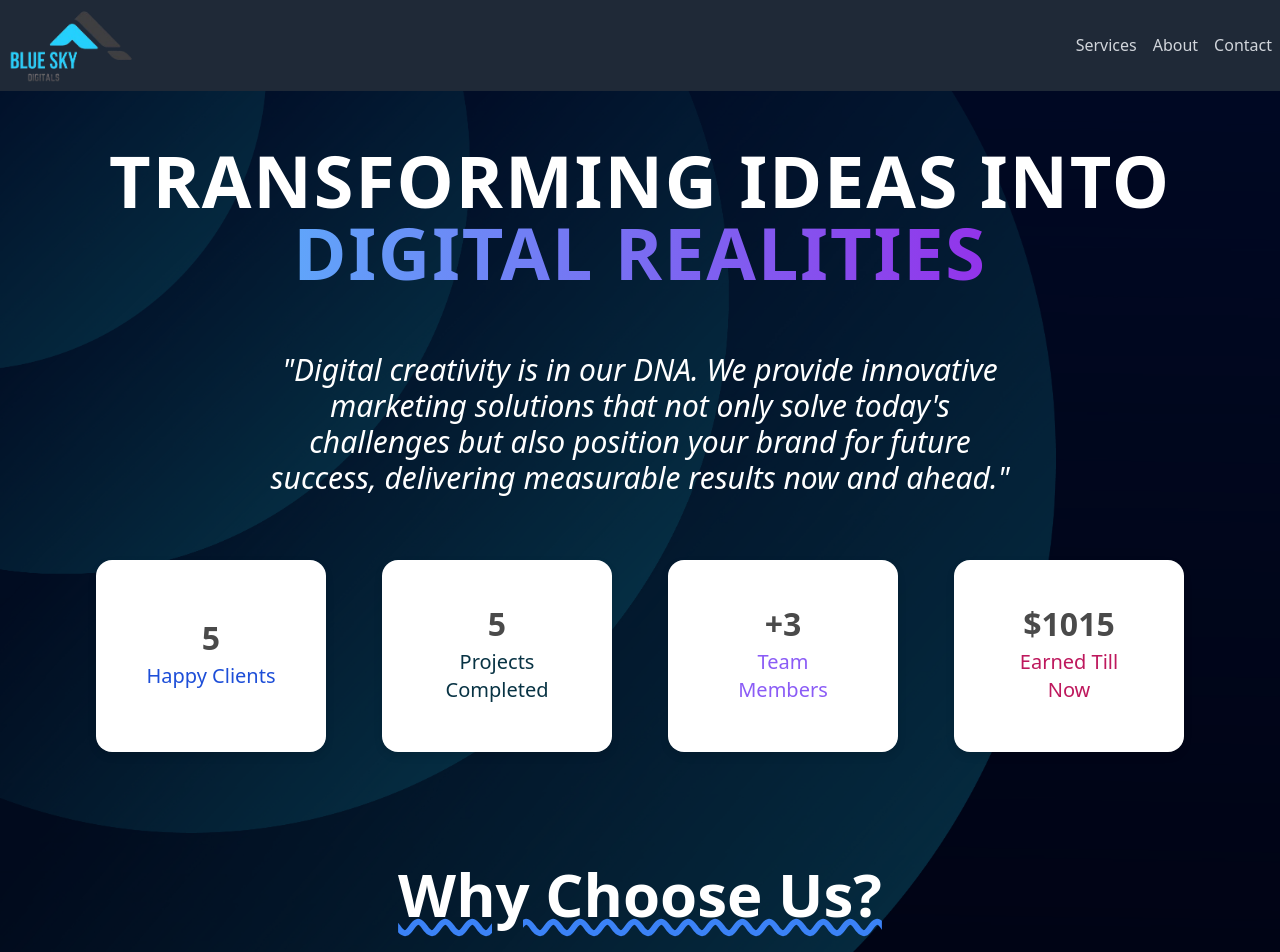
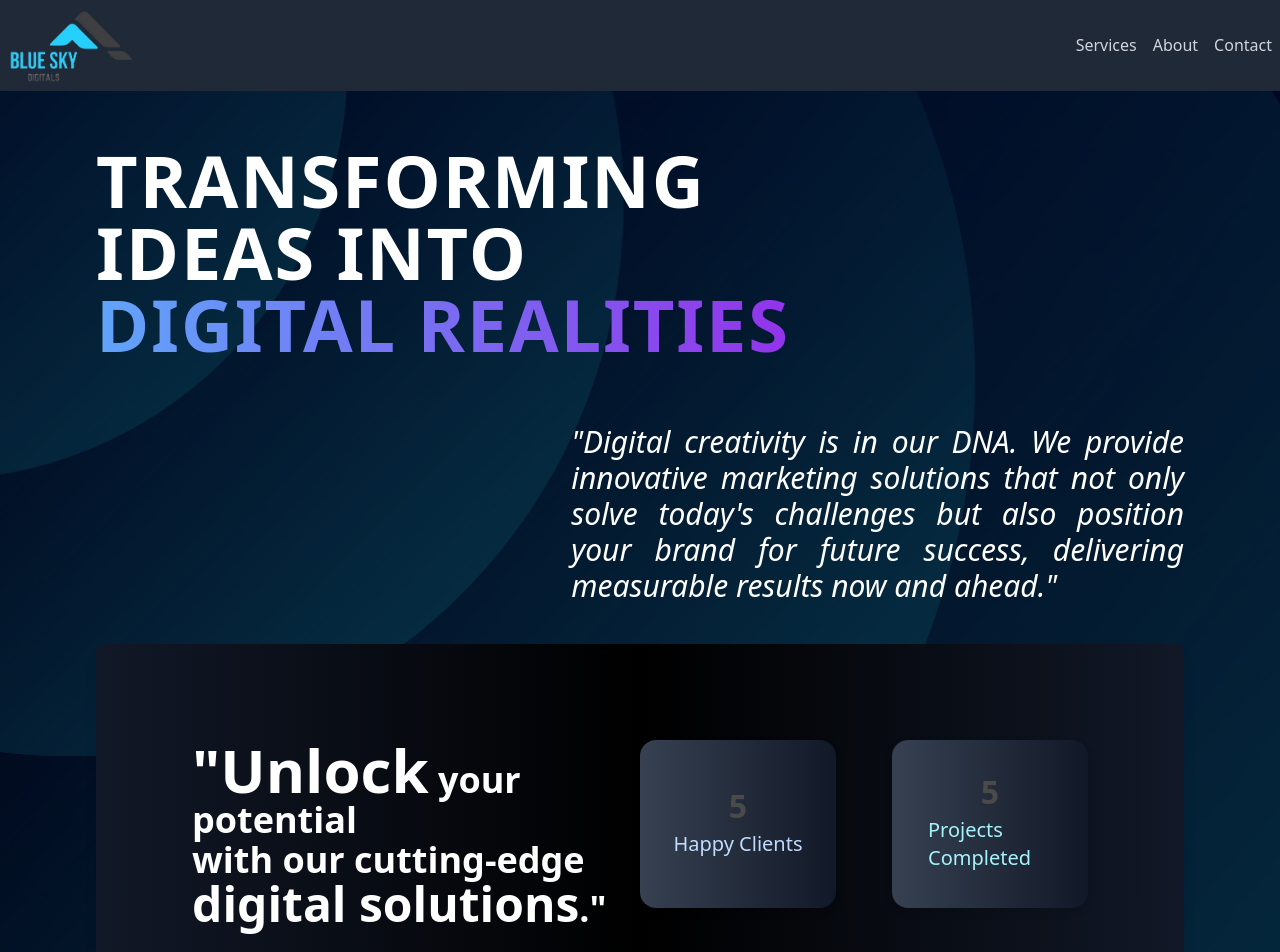
Before and after one commit to Okashanadeem/blue-sky-digitals, a React (Vite) app: page / in a window 1280 px wide. Shown: the top 952 px of the page. Built offline with nearby package versions, Linux system fonts and the light colour scheme.

Commit message:
Added styling to About

```diff
--- a/src/components/About.jsx
+++ b/src/components/About.jsx
@@ -1,4 +1,3 @@
-
 import React from 'react';
 import backgroundImage from '../assets/images/AboutBG.jpg';
 import CountUp from './CountUp.jsx';
@@ -14,43 +13,67 @@ const About = () => {
       }}
     >
       <div className="absolute inset-0 bg-black opacity-70"></div>
-      <div className="relative z-10 max-w-7xl mx-auto text-center px-4">
-        <h2 className="text-3xl sm:text-4xl md:text-5xl lg:text-6xl xl:text-7xl font-extrabold mb-6 sm:mb-8 md:mb-10 lg:mb-12 xl:mb-16 uppercase tracking-wide leading-tight animate__animated animate__fadeInDown">
-          Transforming Ideas into <span className="text-transparent bg-clip-text bg-gradient-to-r from-blue-400 to-purple-600">Digital Realities</span>
+      <div className="relative z-10 max-w-7xl mx-auto px-4">
+        <h2 className="text-3xl sm:text-4xl md:text-5xl lg:text-6xl xl:text-7xl font-extrabold mb-6 sm:mb-8 md:mb-10 lg:mb-12 xl:mb-16 uppercase tracking-wide leading-tight animate__animated animate__fadeInDown text-left">
+          Transforming <br /> Ideas into <br /><span className="text-transparent bg-clip-text bg-gradient-to-r from-blue-400 to-purple-600">Digital Realities</span>
         </h2>
-        <p className="text-base sm:text-lg md:text-xl lg:text-2xl xl:text-3xl mb-8 sm:mb-10 md:mb-12 lg:mb-14 xl:mb-16 max-w-3xl mx-auto leading-relaxed font-light italic animate__animated animate__fadeInUp">
-          "Digital creativity is in our DNA. We provide innovative marketing solutions that not only solve today's challenges but also position your brand for future success, delivering measurable results now and ahead."
+
+        <div className="text-right">
+          <div className="max-w-3xl mx-auto text-justify" style={{ marginLeft: '40%', paddingLeft: '40px' }}>
+            <p className="text-base sm:text-lg md:text-xl lg:text-2xl xl:text-3xl mb-8 sm:mb-10 leading-relaxed font-light italic text-white transition duration-300 ease-in-out hover:animate-pulse group">
+              "Digital creativity is in our <span className="text-white group-hover:text-purple-600 transition-colors duration-300 ease-in-out">DNA</span>. We provide <span className="text-white group-hover:text-red-500 transition-colors duration-300 ease-in-out">innovative marketing solutions</span> that not only solve <span className="text-white group-hover:text-teal-500 transition-colors duration-300 ease-in-out">today's challenges</span> but also position your brand for <span className="text-white group-hover:text-indigo-600 transition-colors duration-300 ease-in-out">future success</span>, delivering measurable <span className="text-white group-hover:text-sky-400 transition-colors duration-300 ease-in-out">results</span> now and ahead."
             </p>
-{/* <p className="text-base sm:text-lg md:text-xl lg:text-2xl xl:text-3xl mb-8 sm:mb-10 md:mb-12 lg:mb-14 xl:mb-16 max-w-3xl mx-auto leading-relaxed font-light italic text-white transition duration-300 ease-in-out hover:animate-pulse group">
-  "Digital creativity is in our <span className="text-blue-500 group-hover:text-purple-600 transition-colors duration-300 ease-in-out">DNA</span>. We provide <span className="text-yellow-400 group-hover:text-red-500 transition-colors duration-300 ease-in-out">innovative marketing solutions</span> that not only solve <span className="text-green-400 group-hover:text-teal-500 transition-colors duration-300 ease-in-out">today's challenges</span> but also position your brand for <span className="text-pink-500 group-hover:text-indigo-600 transition-colors duration-300 ease-in-out">future success</span>, delivering measurable results now and ahead."
-</p> */}
+          </div>
+        </div>
 
 
-        <div className="grid grid-cols-1 sm:grid-cols-2 md:grid-cols-3 lg:grid-cols-4 gap-6 sm:gap-8 md:gap-10 lg:gap-12 xl:gap-14">
-          <div className="count-container bg-white text-blue-700 p-4 sm:p-6 md:p-8 lg:p-10 xl:p-12 rounded-lg shadow-lg transform transition duration-500 hover:scale-105">
+
+        <div
+          className="bg-gradient-to-r from-gray-900 via-black to-gray-900 p-10 sm:p-12 md:p-16 lg:p-20 xl:p-24 rounded-lg shadow-lg"
+          style={{ height: '500px' }}
+        >
+          <div className="flex flex-col md:flex-row justify-between items-start h-full">
+            <div className="w-full md:w-1/2">
+              <p className="text-lg sm:text-xl md:text-2xl lg:text-3xl xl:text-4xl font-semibold text-white text-left">
+                <span className="text-2xl sm:text-3xl md:text-4xl lg:text-5xl xl:text-6xl font-bold">"Unlock</span> your potential<br />
+                with our <span className="text-lg sm:text-xl md:text-2xl lg:text-3xl xl:text-4xl font-semibold">cutting-edge</span><br />
+                <span className="text-xl sm:text-2xl md:text-3xl lg:text-4xl xl:text-5xl font-bold">digital solutions</span>."
+              </p>
+            </div>
+
+
+            <div className="w-full md:w-1/2 grid grid-cols-2 sm:grid-cols-2 md:grid-cols-2 lg:grid-cols-2 gap-6 sm:gap-8 md:gap-10 lg:gap-12 xl:gap-14">
+              <div className="count-container bg-gradient-to-r from-gray-700 to-gray-900 text-blue-200 p-2 sm:p-3 md:p-4 lg:p-5 xl:p-6 rounded-lg shadow-lg transform transition duration-500 hover:scale-105 hover:bg-gradient-to-r hover:from-purple-500 hover:to-blue-500">
                 <CountUp endValue={5} prefix="" />
                 <p className="text-base sm:text-lg md:text-xl lg:text-2xl xl:text-xl font-medium mt-2">Happy Clients</p>
               </div>
-          <div className="count-container bg-white text-cyan-950 p-4 sm:p-6 md:p-8 lg:p-10 xl:p-12 rounded-lg shadow-lg transform transition duration-500 hover:scale-105">
+              <div className="count-container bg-gradient-to-r from-gray-700 to-gray-900 text-cyan-200 p-5 sm:p-6 md:p-7 lg:p-8 xl:p-9 rounded-lg shadow-lg transform transition duration-500 hover:scale-105 hover:bg-gradient-to-r hover:from-emerald-700 hover:to-cyan-500">
                 <CountUp endValue={5} prefix="" />
                 <p className="text-base sm:text-lg md:text-xl lg:text-2xl xl:text-xl font-medium mt-2">Projects Completed</p>
               </div>
-          <div className="count-container bg-white text-violet-500 p-4 sm:p-6 md:p-8 lg:p-10 xl:p-12 rounded-lg shadow-lg transform transition duration-500 hover:scale-105">
+              <div className="count-container bg-gradient-to-r from-gray-700 to-gray-900 text-violet-300 p-6 sm:p-7 md:p-8 lg:p-9 xl:p-10 rounded-lg shadow-lg transform transition duration-500 hover:scale-105 hover:bg-gradient-to-r hover:from-violet-500 hover:to-indigo-500">
                 <CountUp endValue={3} prefix="+" />
                 <p className="text-base sm:text-lg md:text-xl lg:text-2xl xl:text-xl font-medium mt-2">Team Members</p>
               </div>
-          <div className="count-container bg-white text-pink-700 p-4 sm:p-6 md:p-8 lg:p-10 xl:p-12 rounded-lg shadow-lg transform transition duration-500 hover:scale-105">
+              <div className="count-container bg-gradient-to-r from-gray-700 to-gray-900 text-pink-300 p-3 sm:p-4 md:p-5 lg:p-6 xl:p-7 rounded-lg shadow-lg transform transition duration-500 hover:scale-105 hover:bg-gradient-to-r hover:from-pink-500 hover:to-red-500">
                 <CountUp endValue={1015} prefix="$" />
                 <p className="text-base sm:text-lg md:text-xl lg:text-2xl xl:text-xl font-medium mt-2">Earned Till Now</p>
               </div>
             </div>
+          </div>
+        </div>
+
+
         <div className="mt-12 sm:mt-16 md:mt-20 lg:mt-24 xl:mt-28">
-          <h3 className="text-2xl sm:text-3xl md:text-4xl lg:text-5xl xl:text-6xl font-semibold mb-4 sm:mb-6 md:mb-8 lg:mb-10 xl:mb-12 underline decoration-wavy decoration-blue-500">
-            Why Choose Us?
+          <h3 className="text-2xl sm:text-3xl md:text-4xl lg:text-5xl xl:text-6xl font-semibold mb-4 sm:mb-6 md:mb-8 lg:mb-10 xl:mb-12">
+            Why Choose Us
+            <span className="text-white hover:text-red-600 transition-colors duration-300 ease-in-out">?</span>
           </h3>
-          <p className="text-base sm:text-lg md:text-xl lg:text-2xl xl:text-3xl max-w-3xl mx-auto leading-relaxed">
+
+          <p className="text-base sm:text-lg md:text-xl lg:text-2xl xl:text-3xl max-w-3xl mx-0 ml-auto text-justify leading-relaxed">
             We provide exceptional services with a dedicated team of experts committed to delivering quality, efficiency, and creativity in every project.
           </p>
+
         </div>
       </div>
     </section>
```
Lines whose indentation alone changed are shown as unchanged.
